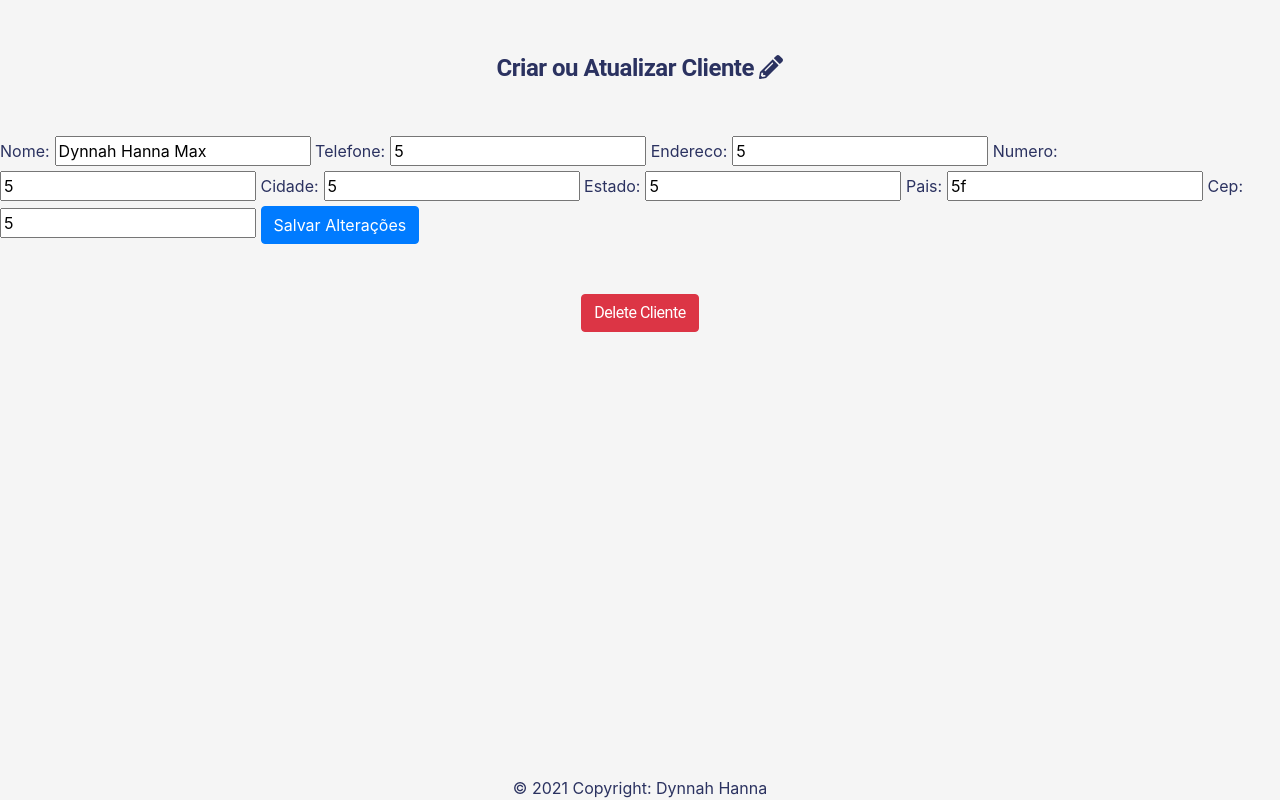
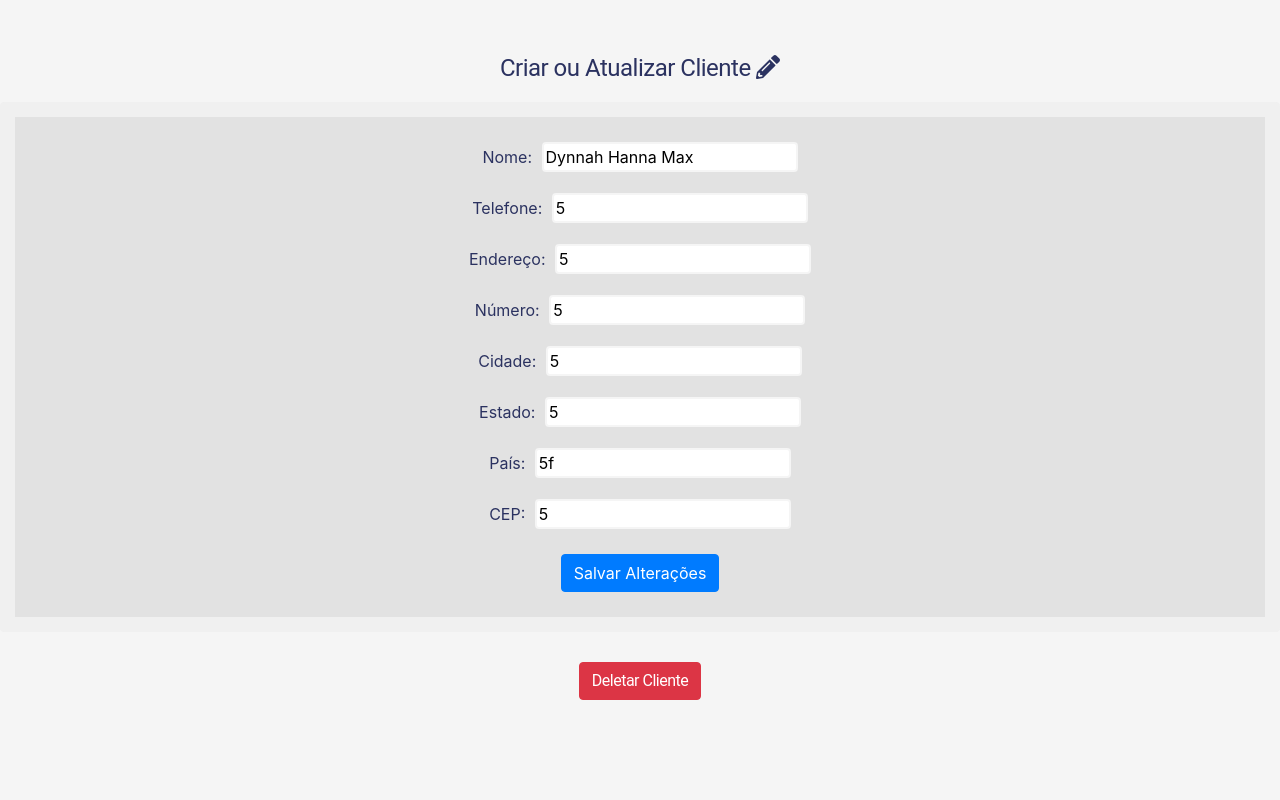
Before and after one commit to dynnah/CRUDPython, a Django app: page /update/2/ in a window 1280 px wide. Run offline with Django 3.2, Linux system fonts and the light colour scheme; data comes from the database, SQL or seed files in the repository; both versions use the stored data as it was after the commit; some libraries are stand-ins or nearby versions.

Commit message:
formulario completo

```diff
--- a/clients/static/clients/css/form.css
+++ b/clients/static/clients/css/form.css
@@ -10,36 +10,41 @@ body {
 	text-align: center;
 	font-size: 1.5em;
 	letter-spacing: -.5px;
-  font-weight: bold;
   margin-top: 50px;
 }
 
 /* formulario */
 
 .form {
-	margin-top: 50px;
-	margin-bottom: 50px;
-  width:100%
-}
-
-.form-group {
-	display: table;
-  margin: 0 auto;
+	padding-top: 25px;
+	padding-bottom: 25px;
+	background-color: #e2e2e2;
+	text-align: center;
+	border: 15px solid #f0f0f0;
+  border-radius: 4px;
 }
 
 label {
-	color: #2b3260;
+	color:#2b3260;
 	margin-right: 5px;
 }
 
+input{
+  border: 2px solid whitesmoke;
+  border-radius: 4px;
+}
 
+.button {
+	text-align: center;
+	margin-top: 20px;
+}
 
-/* botoes */
 
 /* delete */
 
 .delete-client {
-  margin-top: 30px;
+	margin-top: 30px;
+	margin-bottom: 30px;
   text-align: center;
 }
 
@@ -55,11 +60,3 @@ a {
 a:hover {
 	color: #e60707;
 }
-
-/* footer */
-
-.page-footer {
-	background-color: #F5F3F3;
-	color: #2b3260;
-	text-align: center;
-}
--- a/clients/templates/clients-form.html
+++ b/clients/templates/clients-form.html
@@ -1,4 +1,5 @@
 {% load static %}
+
 <!doctype html>
 <html lang="en">
 <head>
@@ -7,7 +8,6 @@
           content="width=device-width, user-scalable=no, initial-scale=1.0, maximum-scale=1.0, minimum-scale=1.0">
     <meta http-equiv="X-UA-Compatible" content="ie=edge">
 
-    <script defer src="https://use.fontawesome.com/releases/v5.0.6/js/all.js"></script>
 
     <link rel="stylesheet" href="https://maxcdn.bootstrapcdn.com/bootstrap/4.0.0/css/bootstrap.min.css" integrity="sha384-Gn5384xqQ1aoWXA+058RXPxPg6fy4IWvTNh0E263XmFcJlSAwiGgFAW/dAiS6JXm" crossorigin="anonymous">
     <link rel="stylesheet" href="{% static 'clients/css/form.css' %}" />
@@ -23,30 +23,51 @@
     </div>
 
     <div class="form">
-        <div class="form-group">
-            <form method="POST" role="form">
-                {% csrf_token %}
-                {{ form }}
+        <form method="POST" role="form">
+            {% csrf_token %}
+         <div class="form-group">
+                <label for="inputsm">Nome:</label>
+                {{ form.nome }}
+            </div>
+            <div class="form-group">
+                <label for="inputsm">Telefone:</label>
+                {{ form.telefone }}
+            </div>
+            <div class="form-group">
+                <label for="inputsm">Endereço:</label>
+                {{ form.endereco }}
+            </div>
+            <div class="form-group">
+                <label for="inputsm">Número:</label>
+                {{ form.numero }}
+            </div>
+            <div class="form-group">
+                <label for="inputsm">Cidade:</label>
+                {{ form.cidade }}
+            </div>
+            <div class="form-group">
+                <label for="inputsm">Estado:</label>
+                {{ form.estado }}
+            </div>
+            <div class="form-group">
+                <label for="inputsm">País:</label>
+                {{ form.pais }}
+            </div>
+            <div class="form-group">
+                <label for="inputsm">CEP:</label>
+                {{ form.cep }}
+            </div>
+            <div class="button">
                 <button type="submit" class="btn btn-primary">Salvar Alterações</button>
+            </div>
             </form>
-        </div>
     </div>
 
     <div class="delete-client">
         {% if client %}
-        <a class="btn btn-danger" href="{% url 'delete_client' client.id %}" role="button">Delete Cliente</a>
+        <a class="btn btn-danger" href="{% url 'delete_client' client.id %}" role="button">Deletar Cliente</a>
         {% endif %}
     </div>
-
-
-<!-- Footer -->
-
-<footer class="page-footer">
-    <div class="footer fixed-bottom">
-        © 2021 Copyright: Dynnah Hanna</a>
-    </div>
-  </footer>
-
 
   <!-- Optional JavaScript -->
   <!-- jQuery first, then Popper.js, then Bootstrap JS -->
--- a/desafioSNet/settings.py
+++ b/desafioSNet/settings.py
@@ -20,7 +20,7 @@ BASE_DIR = Path(__file__).resolve().parent.parent
 # See https://docs.djangoproject.com/en/3.1/howto/deployment/checklist/
 
 # SECURITY WARNING: keep the secret key used in production secret!
-SECRET_KEY = 'prsybs3wma6k*d9+wd-e@m9-#myk2404tc_v-hwhf&*krh!p%9'
+SECRET_KEY = ''
 
 # SECURITY WARNING: don't run with debug turned on in production!
 DEBUG = True
```
Also changed, not shown: db.sqlite3.
